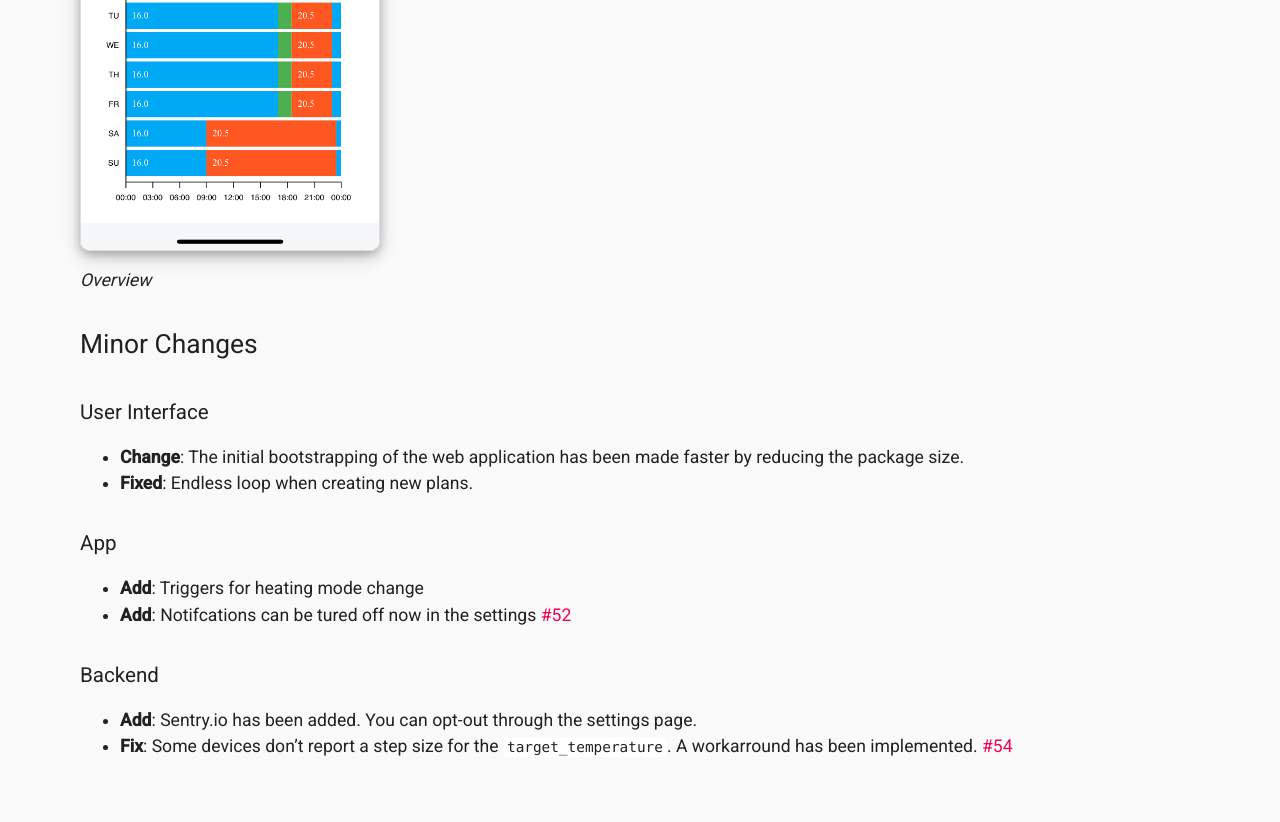
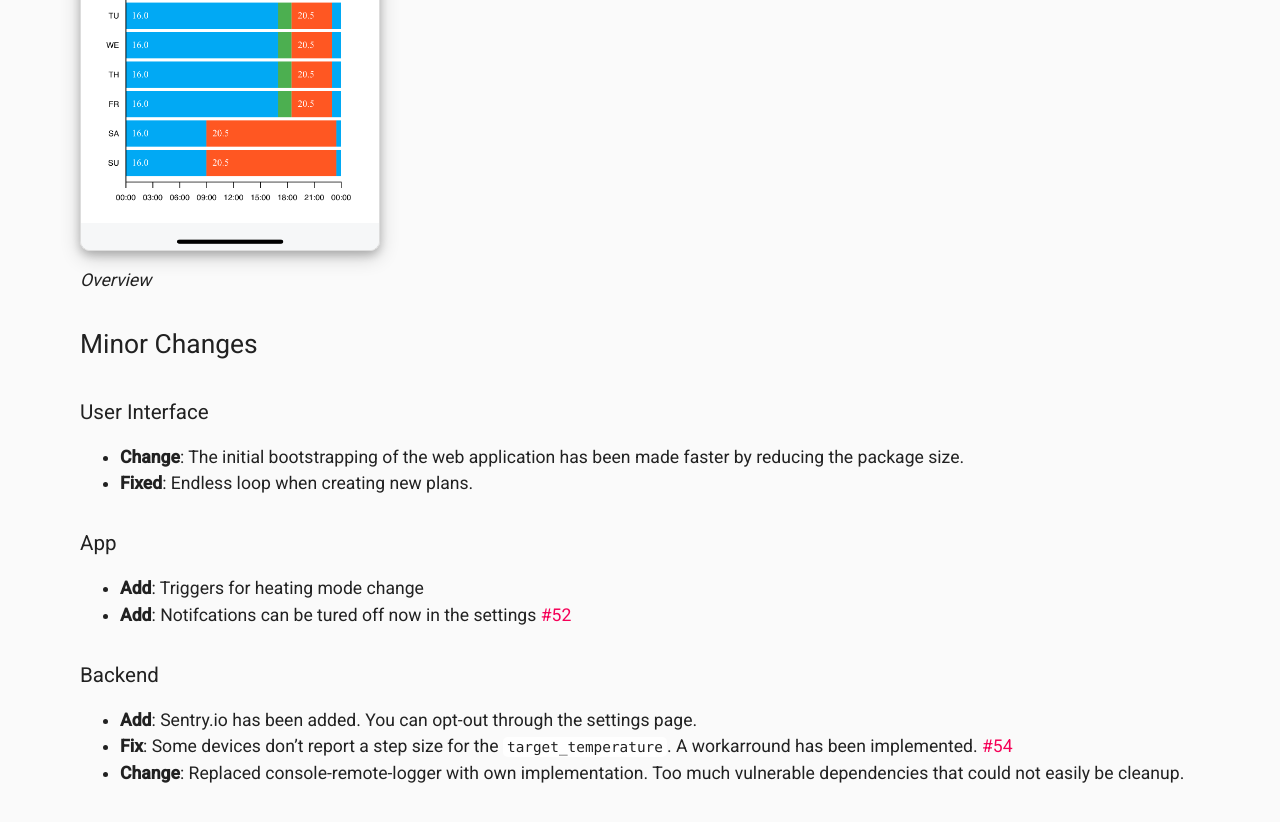
Before and after one commit to mskg/homey-heating, a Jekyll site: the page built from docs/releasenotes/v01-02-00.md, in a window 1280 px wide and 900 px high, scrolled down 1465 px. Shown: the top 822 px of the window. Built offline with Jekyll 4.4.1, drawn with Linux system fonts in a browser that asks for light colours.

Commit message:
change: release-notes

```diff
--- a/docs/releasenotes/v01-02-00.md
+++ b/docs/releasenotes/v01-02-00.md
@@ -46,3 +46,4 @@ There is now a graphical overview of your schedule directly available on the sum
 ### Backend
 - **Add**: Sentry.io has been added. You can opt-out through the settings page.
 - **Fix**: Some devices don't report a step size for the `target_temperature`. A workarround has been implemented. #54
+- **Change**: Replaced console-remote-logger with own implementation. Too much vulnerable dependencies that could not easily be cleanup.
```
